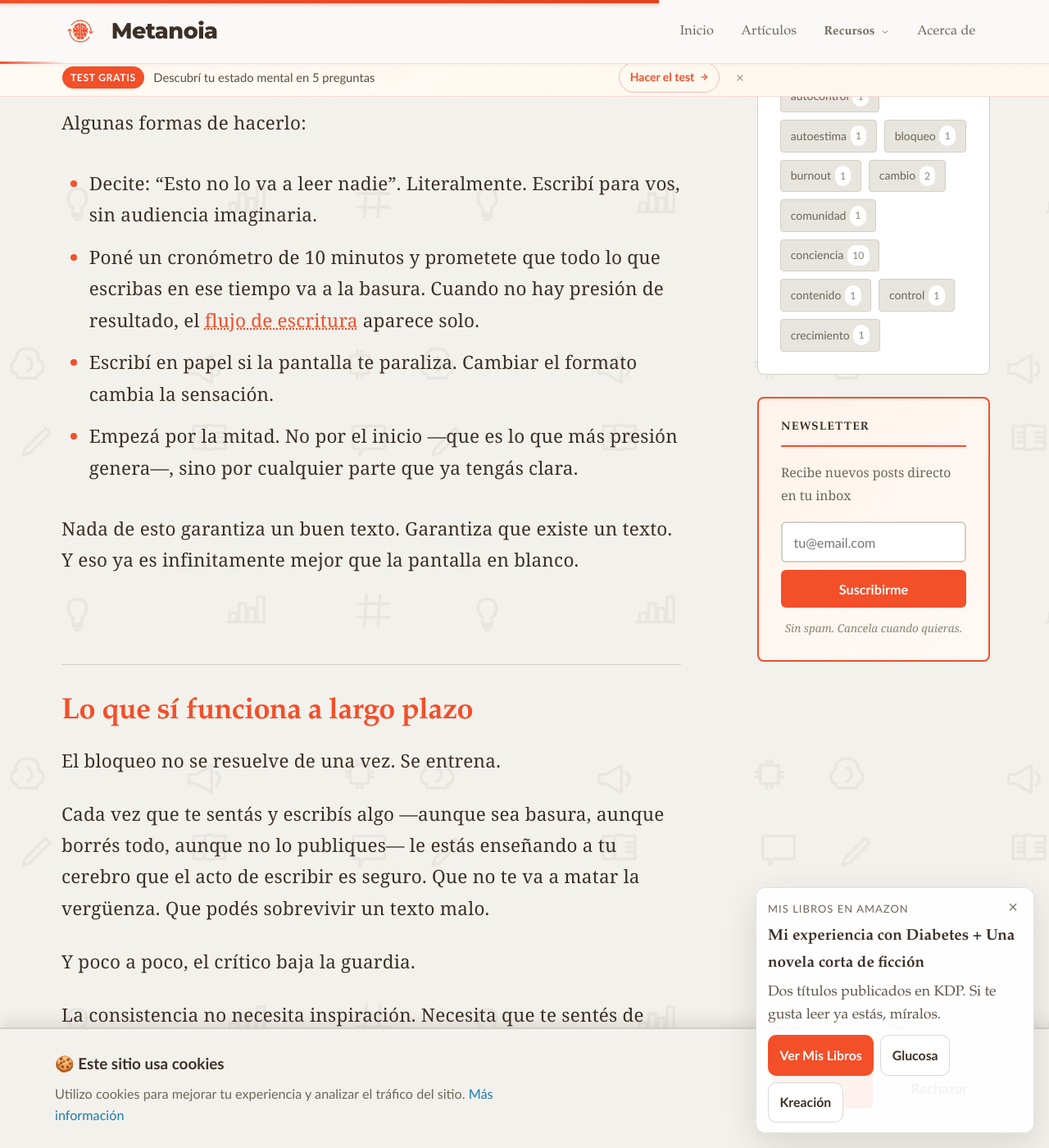
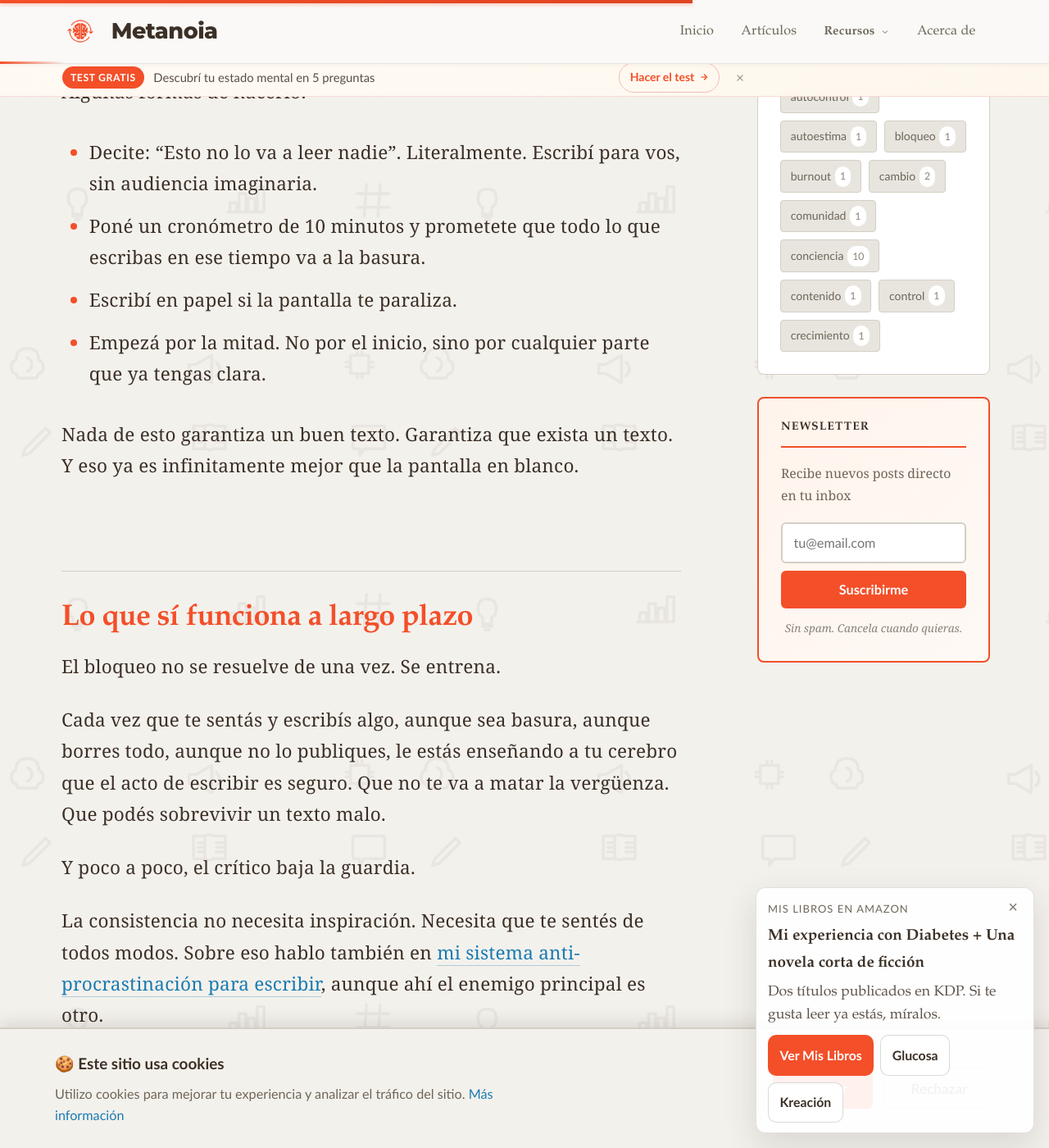
Before and after one commit to renedev0284-creator/renedev0284-creator.github.io, a Jekyll site: the page built from _posts/2026-02-18-la-pagina-en-blanco-no-es-tu-problema.md, in a window 1280 px wide and 1400 px high, scrolled down 3346 px. Shown: the whole window at 82% size. Built offline with Jekyll 4.4.1, drawn with Linux system fonts in a browser that asks for light colours; some of the changed text lies outside the part shown.

Commit message:
Improve copy and SEO on key posts

```diff
--- a/_posts/2026-02-18-la-pagina-en-blanco-no-es-tu-problema.md
+++ b/_posts/2026-02-18-la-pagina-en-blanco-no-es-tu-problema.md
@@ -41,7 +41,7 @@ Muchos escritores novatos creen que el objetivo de sentarse a escribir es produc
 
 No lo es.
 
-El objetivo de sentarse a escribir es **escribir**. Lo bueno viene después, en la revisión. Pero primero tiene que existir algo que revisar.
+El objetivo de sentarse a escribir es escribir. Lo bueno viene después, en la revisión. Pero primero tiene que existir algo que revisar.
 
 Cuando confundís el proceso de escritura con el producto final, estás poniendo el estándar de publicación en el primer borrador. Y eso es como exigirte que el barro ya sea una vasija antes de tocarlo.
 
@@ -49,26 +49,26 @@ No funciona así.
 
 ## Cómo bajar el volumen del crítico
 
-Hay una técnica que suena ridícula pero funciona: **bajar tanto las expectativas que el crítico se aburra**.
+Hay una técnica que suena ridícula pero funciona: bajar tanto las expectativas que el crítico se aburra.
 
 Algunas formas de hacerlo:
 
-- Decite: "Esto no lo va a leer nadie". Literalmente. Escribí para vos, sin audiencia imaginaria.
-- Poné un cronómetro de 10 minutos y prometete que todo lo que escribas en ese tiempo va a la basura. Cuando no hay presión de resultado, el <span class="tooltip-word" data-tooltip="Estado de concentración profunda donde las ideas fluyen sin resistencia. Para lograrlo, primero hay que sacar al crítico interno del camino. Bajar las expectativas es el atajo más efectivo.">flujo de escritura</span> aparece solo.
-- Escribí en papel si la pantalla te paraliza. Cambiar el formato cambia la sensación.
-- Empezá por la mitad. No por el inicio —que es lo que más presión genera—, sino por cualquier parte que ya tengás clara.
+- Decite: “Esto no lo va a leer nadie”. Literalmente. Escribí para vos, sin audiencia imaginaria.
+- Poné un cronómetro de 10 minutos y prometete que todo lo que escribas en ese tiempo va a la basura.
+- Escribí en papel si la pantalla te paraliza.
+- Empezá por la mitad. No por el inicio, sino por cualquier parte que ya tengas clara.
 
-Nada de esto garantiza un buen texto. Garantiza que existe un texto. Y eso ya es infinitamente mejor que la pantalla en blanco.
+Nada de esto garantiza un buen texto. Garantiza que exista un texto. Y eso ya es infinitamente mejor que la pantalla en blanco.
 
 ## Lo que sí funciona a largo plazo
 
 El bloqueo no se resuelve de una vez. Se entrena.
 
-Cada vez que te sentás y escribís algo —aunque sea basura, aunque borrés todo, aunque no lo publiques— le estás enseñando a tu cerebro que el acto de escribir es seguro. Que no te va a matar la vergüenza. Que podés sobrevivir un texto malo.
+Cada vez que te sentás y escribís algo, aunque sea basura, aunque borres todo, aunque no lo publiques, le estás enseñando a tu cerebro que el acto de escribir es seguro. Que no te va a matar la vergüenza. Que podés sobrevivir un texto malo.
 
 Y poco a poco, el crítico baja la guardia.
 
-La consistencia no necesita inspiración. Necesita que te sentés de todos modos. Sobre eso hablo también en el post sobre [el sistema que uso para no procrastinar](/sistema-anti-procrastinacion/), aunque ahí el enemigo es la pereza, no el miedo. Son primos, pero se tratan distinto.
+La consistencia no necesita inspiración. Necesita que te sentés de todos modos. Sobre eso hablo también en [mi sistema anti-procrastinación para escribir](/sistema-anti-procrastinacion/), aunque ahí el enemigo principal es otro.
 
 ## Una última cosa
 
```
Also changed, not shown: other parts of _posts/2026-02-18-la-pagina-en-blanco-no-es-tu-problema.md (+6 -8 lines), _posts/2026-02-18-el-algoritmo-si-funciona.md (+17 -16 lines), _posts/2026-02-19-el-cansancio-que-no-se-puede-explicar.md (+8 -6 lines), _posts/2026-02-22-sali-de-mi-cuerpo.md (+10 -7 lines), _posts/2026-03-09-sanar-o-esconderme.md (+5 -0 lines).
